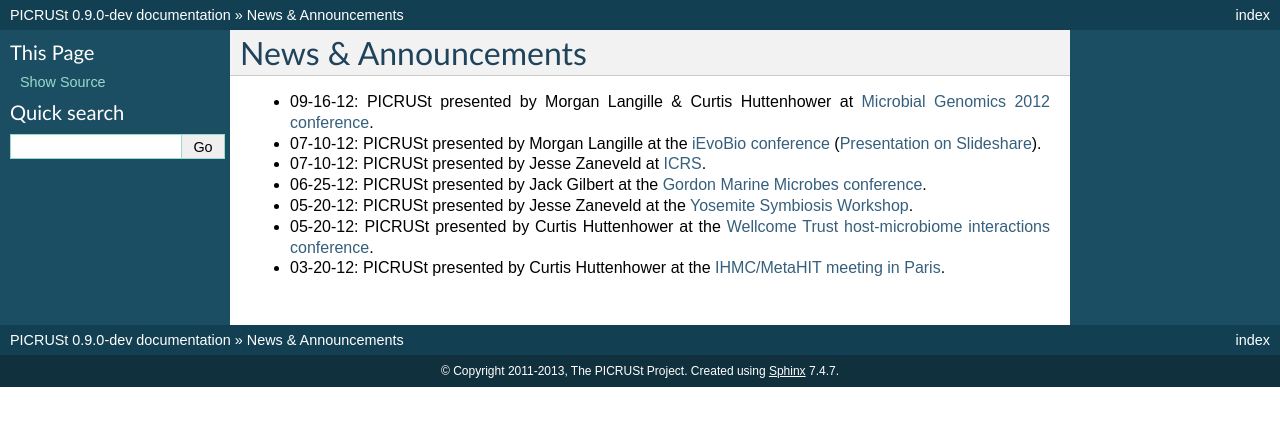
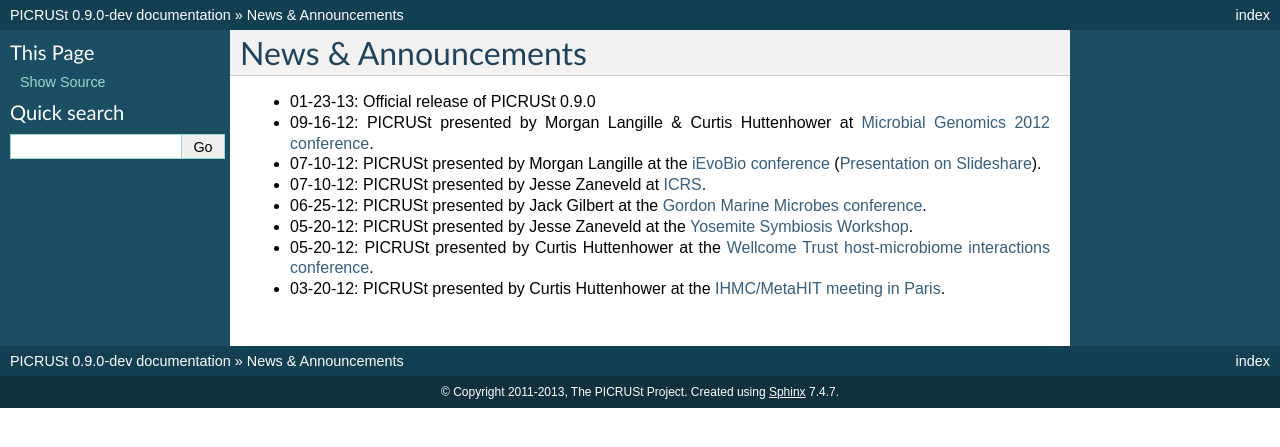
Before and after one commit to picrust/picrust, a Sphinx documentation site: the page built from doc/source/news.rst, in a window 1280 px wide. Shown: the top 447 px of the page. Built offline with Sphinx 7.4.7, drawn with Linux system fonts in a browser that asks for light colours.

Commit message:
Add not about release 0.9.0 to news section
Former-commit-id: 0c96c49d71f5ed0377d2dec49feb0e14baa44652

```diff
--- a/doc/source/news.rst
+++ b/doc/source/news.rst
@@ -2,6 +2,7 @@
 
 News & Announcements
 ====================
+* 01-23-13: Official release of PICRUSt 0.9.0
 * 09-16-12: PICRUSt presented by Morgan Langille & Curtis Huttenhower at `Microbial Genomics 2012 conference <http://www.mimg.ucla.edu/arrowhead2012/>`_.
 * 07-10-12: PICRUSt presented by Morgan Langille at the `iEvoBio conference <http://ievobio.org/>`_ (`Presentation on Slideshare <http://www.slideshare.net/mlangill/leveraging-ancestral-state-reconstruction-to-infer-community-function-from-a-single-marker-gene>`_).
 * 07-10-12: PICRUSt presented by Jesse Zaneveld at `ICRS <http://www.icrs2012.com/>`_.
```
